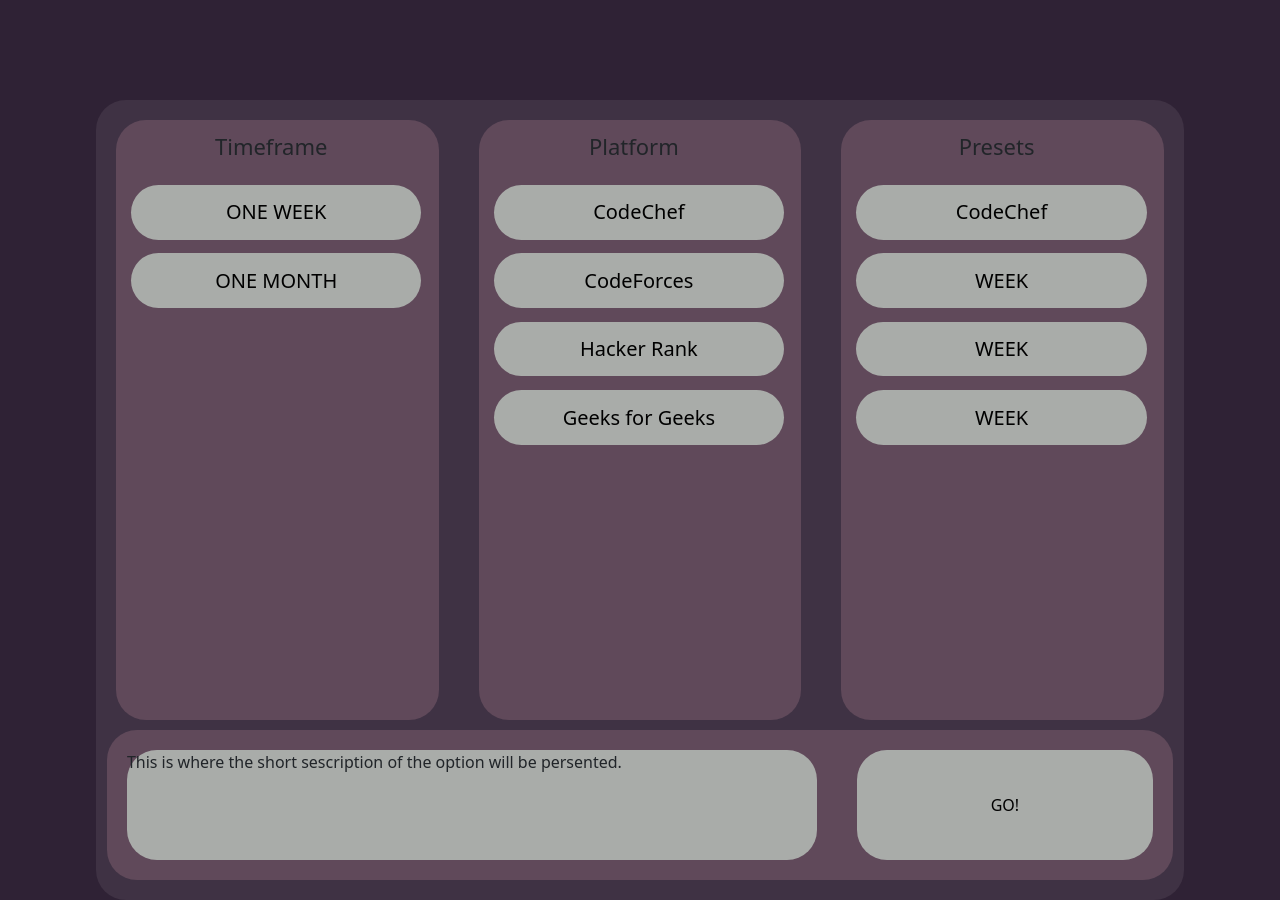
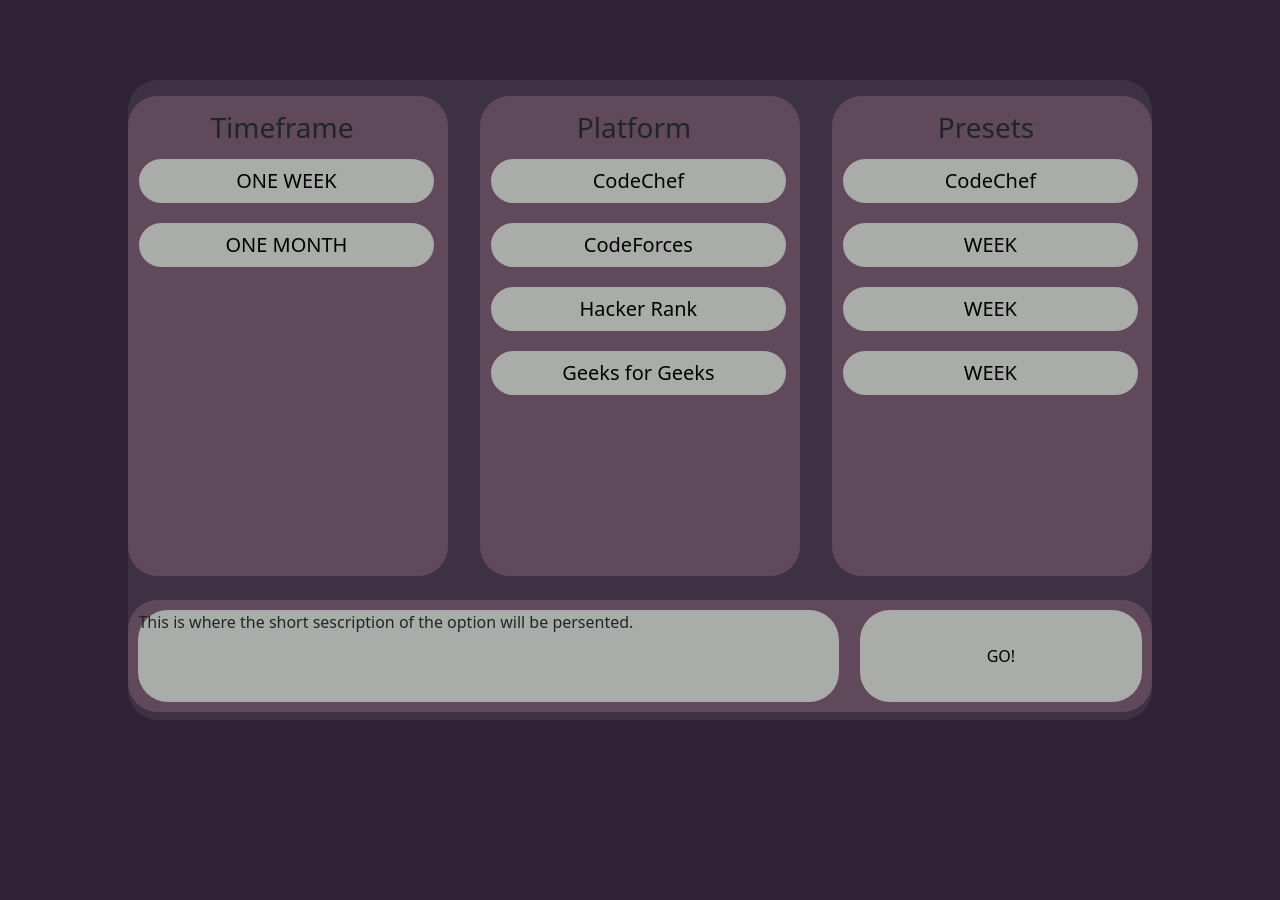
Before and after one commit to agent-storm/cal-set, a plain HTML site: page public/pages/cal-set-main-page.html in a window 1280 px wide. After the commit the page ends 800 px from the top, so only its background shows below. Drawn offline with nearby package versions, Linux system fonts and the light colour scheme.

Commit message:
progress

```diff
--- a/public/css/cal-set.css
+++ b/public/css/cal-set.css
@@ -10,22 +10,22 @@
     align-items: center;
     background-color: #3F3244;;
     flex-direction: column;
-    width:85%;
-    height:800px;
-    margin-top: 100px;
+    height:80vh;
+    width:80vw;
+    margin-top: 10vh;
     border-radius: 30px;
 }
 .options-container-div {
+    height: 80vh;
+    width: 80vw;
     display: flex;
     justify-content: center;
     align-items: center;
     flex-direction: row;
-    width:100%;
-    height: 80%;
-    margin-top: 20px;
+    /* margin-top: 2vh; */
 }
 .timeframe-options-div {
-    margin-right: 20px;
+    margin-right: 2vw;
 }
 /* .platforms-options-div {
     background-color: #A9ACA9;
@@ -35,15 +35,15 @@
     border-radius: 30px;
 } */
 .preset-options-div {
-    margin-right: 20px;
+    margin-right: 2vw;
 }
 .options-div {
-    flex-grow: 1;
+    /* flex-grow: 1; */
     background-color: #60495A;
-    margin:20px;
-    width: 30%;
-    height: 100%;
+    height: 60vh;
+    width: 30vw;
     border-radius: 30px;
+    margin:2vh;
 }
 
 .options-title {
@@ -53,38 +53,41 @@
     text-align: center;
     height: 5%;
     width: 90%;
-    font-size: 22px;
+    font-size: 3.5vh;
     /* background-color: #6b5665; */
 }
 .options-buttons-list {
     display: flex;
     justify-content: center;
+    align-items: center;
     align-items: flex-start;
-    margin: 10px;
-    margin-top: 20px;
-    height: 95%;
-    width:90%;
+    /* margin: 1vh; */
+    margin-top: 2vh;
+    /* height: 5vh; */
+    width:40vh;
 }
 .options-list {
     list-style-type: none;
-    width: 100%;
-    height: 100%;
+    /* height: 20vh; */
+    width: 30vw;
     margin:0px;
     padding: 0px;
 }
 .options-list-item {
-    width: 100%;
-    height: 12%;
+    margin-left:1vw;
+    height: 8vh;
+    width: 42vh;
+
 }
 .option-button {
-    width:100%;
-    height: 80%;
-    margin: 5px;
+    height: 5.5vh;
+    width:23vw;
+    margin: 1vw;
     border:none;
     border-radius: 30px;
     background-color: #A9ACA9;
     transition: 0.5s ;
-    font-size: 20px;
+    font-size: 2.5vh;
 }
 .option-button:hover {
     box-shadow: 8px 8px;
@@ -93,16 +96,19 @@
 .desc-btn-container-div {
     display: flex;
     flex-direction: row;
-    width: 98%;
-    height: 20%;
-    margin-top: 10px;
-    margin-bottom: 20px;
+    height: 30vh;
+    width: 80vw;
+    /* margin:1vh; */
+    margin-top: 1vh;
+    margin-bottom: 1vh;
+    margin-left:2vw;
+    margin-right: 2vw;
     background-color: #60495A;
     border-radius: 30px;
 }
 .action-discription {
-    margin:20px;
-    width: 70%;
+    margin:1.3vh;
+    width: 60vw;
     border-radius: 30px;
     background-color: #A9ACA9;
 }
@@ -111,7 +117,7 @@
     width:30%;
     border-width: 0px;
     border-radius: 30px;
-    margin:20px;
+    margin:1.3vh;
     flex-grow: 1;
     transition:0.5s;
 }
```
Also changed, not shown: public/css/login.css (+11 -12 lines), public/css/profile.css (+18 -12 lines), public/index.html (+1 -1 lines), public/pages/cal-set-main-page.html (line endings or trailing spaces).
